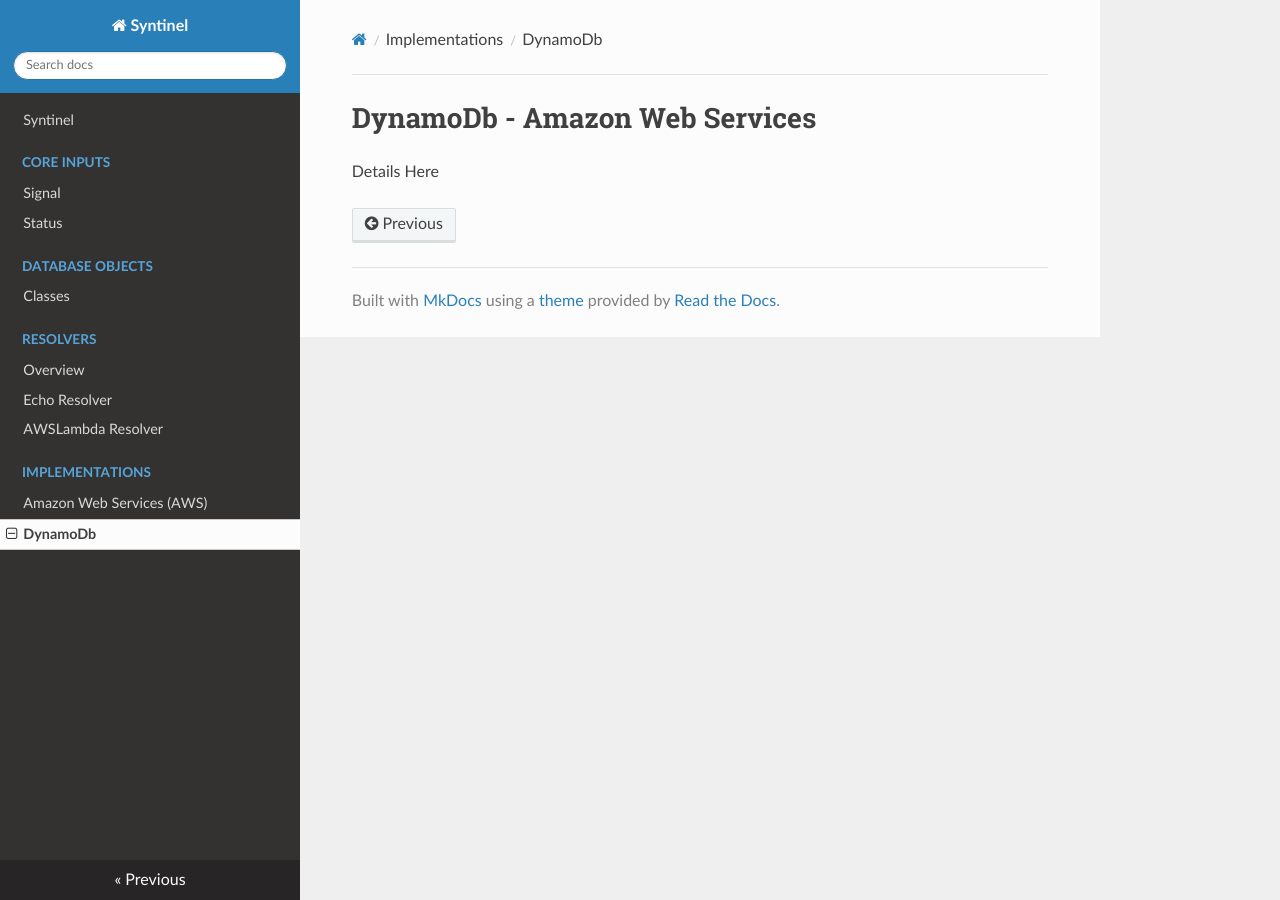
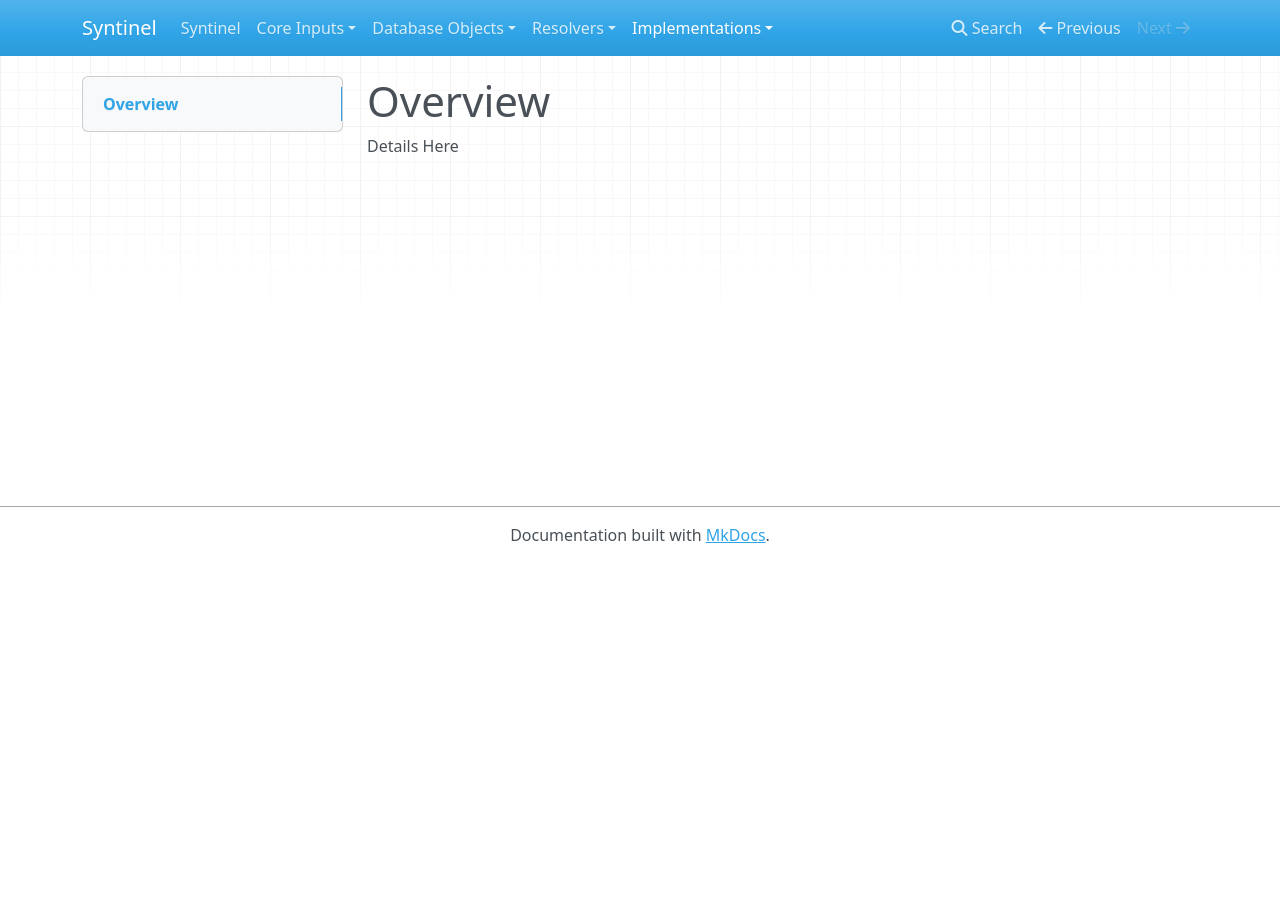
Before and after one commit to SynapseProject/syntinel.docs, an MkDocs documentation site: the page built from docs/implementations/dynamodb.md, in a window 1280 px wide. Built offline with MkDocs 1.6.1, drawn with Linux system fonts in a browser that asks for light colours; nearby versions of some CDN libraries; old or Windows-style settings are respelled for this version of MkDocs.

Commit message:
Trying the other built-in themes

```diff
--- a/docs/implementations/dynamodb.md
+++ b/docs/implementations/dynamodb.md
@@ -1,3 +1,3 @@
-# DynamoDb - Amazon Web Services
+# Overview
 
 Details Here
--- a/mkdocs.yml
+++ b/mkdocs.yml
@@ -14,4 +14,4 @@ pages:
   - Amazon Web Services (AWS): implementations/aws.md
   - DynamoDb: implementations/dynamodb.md
 
-theme: readthedocs
+theme: mkdocs
```
